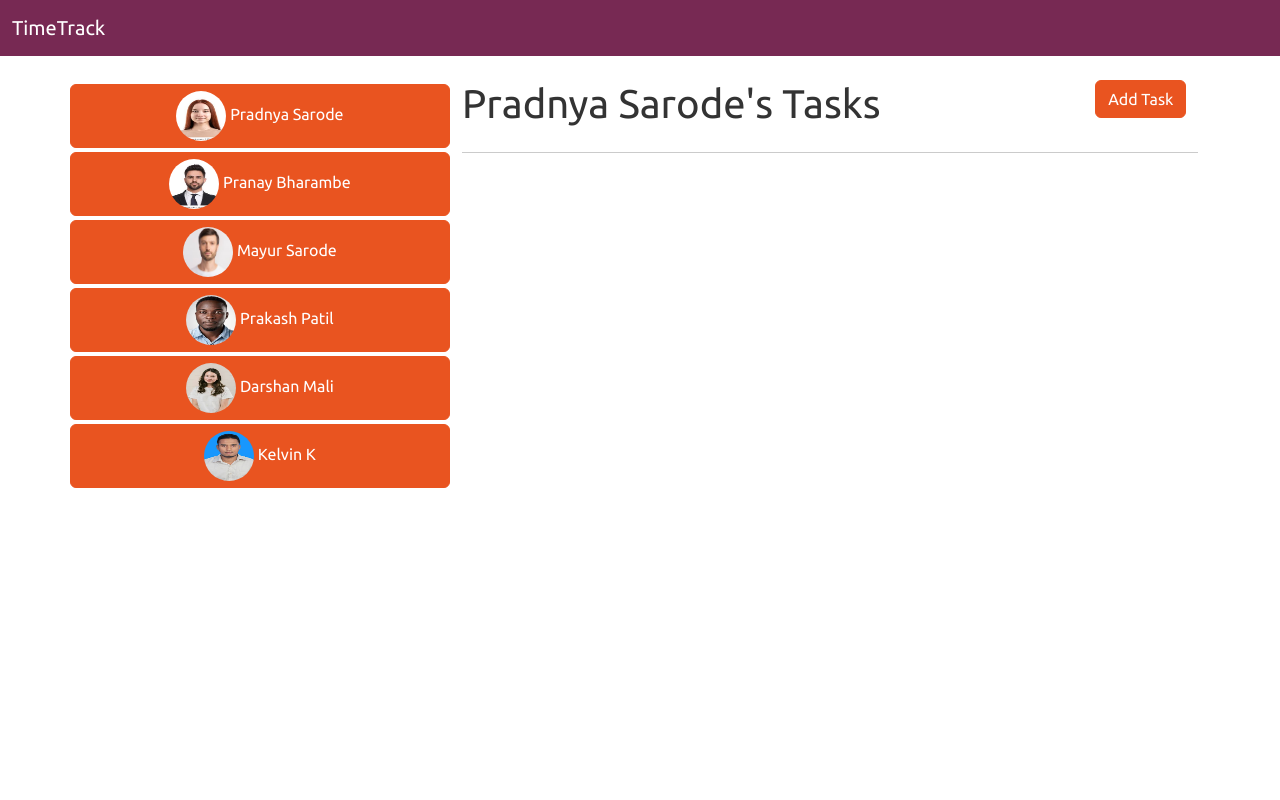
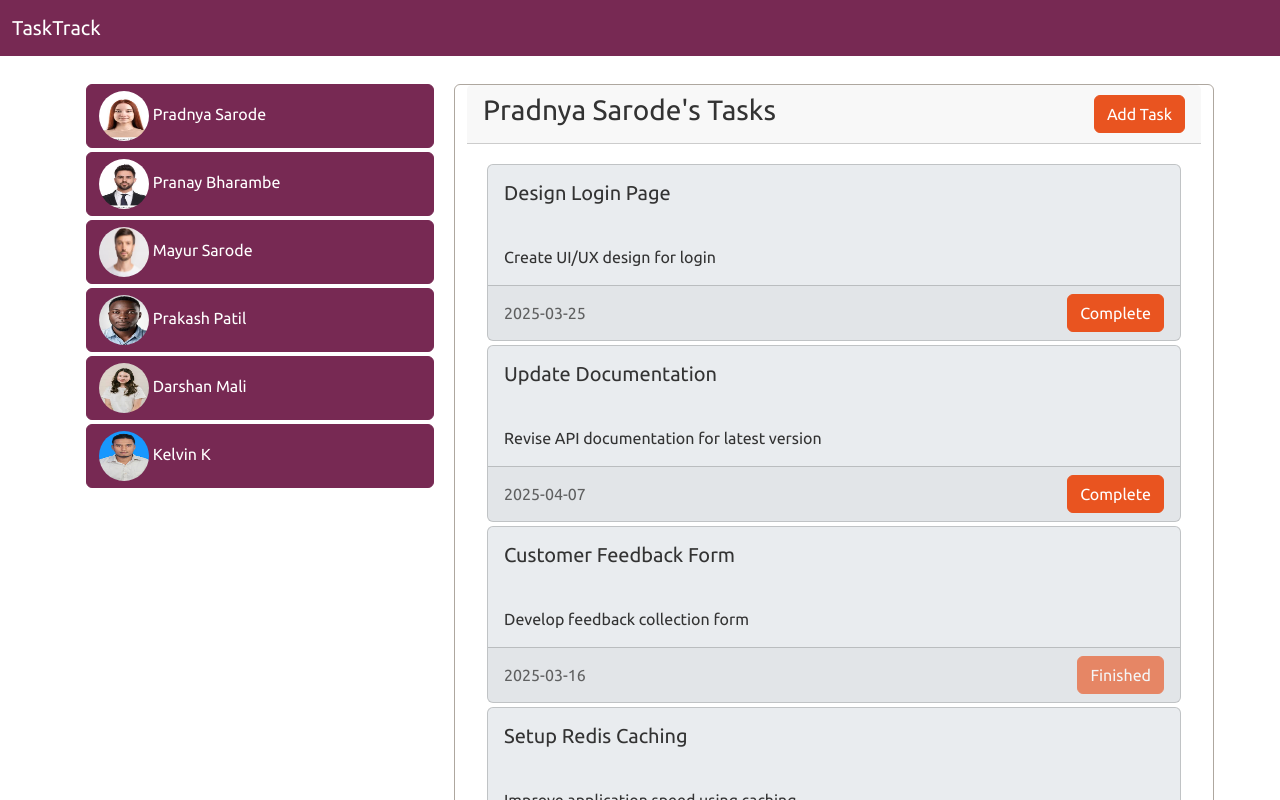
Before and after one commit to ksarode-pro/angular, an Angular app in the folder sample_app/: page / in a window 1280 px wide. Both pictures are taken after a click on the button "Pradnya Sarode". Shown: the top 800 px of the page. Built offline with nearby package versions, Linux system fonts and the light colour scheme.

Commit message:
task rendering

```diff
--- a/sample_app/src/app/app.component.ts
+++ b/sample_app/src/app/app.component.ts
@@ -13,7 +13,7 @@ import { EMPLOYEE_DATA } from '../assets/employee';
   styleUrl: './app.component.css'
 })
 export class AppComponent {
-  title = 'TimeTrack';
+  title = 'TaskTrack';
   user: any;
   users = EMPLOYEE_DATA;
 
--- /dev/null
+++ b/sample_app/src/app/common/custom_types.ts
@@ -0,0 +1,14 @@
+export interface User {
+    Id: number;
+    Name: string;
+    Photo: string;
+}
+
+export interface Task {
+    Id: number;
+    Name: string;
+    Description: string;
+    Status: string;
+    EndDate: string;
+    UserId: number;
+}
--- /dev/null
+++ b/sample_app/src/app/task/task-list/task-list.component.html
@@ -0,0 +1,17 @@
+<div class="card m-1 bg-light">
+    <div class="card-body">
+        <h5 class="card-title">{{ task.Name }}</h5>
+    </div>
+    <div class="card-body">
+        {{ task.Description }}
+    </div>
+    <div class="card-footer text-muted d-flex justify-content-between align-items-center">
+        {{ task.EndDate }}
+        <div *ngIf="task.Status == 'Pending'; else finishedTask">
+            <button class="btn btn-primary">Complete</button>
+        </div>
+        <ng-template #finishedTask>
+            <button class="btn btn-primary disabled">Finished</button>
+        </ng-template>
+    </div>
+</div>
--- a/sample_app/src/app/task/task.component.html
+++ b/sample_app/src/app/task/task.component.html
@@ -1,9 +1,13 @@
 <div class="row">
-    <div class="col-md-10 col-lg-10">
-        <h1>{{ user.Name }}'s Tasks</h1>
-    </div>
-    <div class="col-md-2 col-lg-2">
-        <button class="btn btn-primary">Add Task</button>
+    <div class="card border-secondary m-1">
+        <div class="card-header d-flex justify-content-between align-items-center">
+            <h3>{{ user.Name }}'s Tasks</h3>
+            <button class="btn btn-primary">Add Task</button>
+        </div>
+        <div class="card-body">
+            <div *ngFor="let task of getUserTasks">
+                <app-task-list [task]="task"></app-task-list>
+            </div>
+        </div>
     </div>
 </div>
-<hr>
--- a/sample_app/src/app/task/task.component.ts
+++ b/sample_app/src/app/task/task.component.ts
@@ -1,11 +1,21 @@
 import { Component, Input } from '@angular/core';
-import { EMPLOYEE_DATA } from '../../assets/employee';
+import { NgIf, NgFor } from '@angular/common';
+import { TaskListComponent } from "./task-list/task-list.component";
+import { Task, User } from '../common/custom_types';
+import { TASKS_DATA } from '../../assets/tasks';
+
 @Component({
   selector: 'app-task',
-  imports: [],
+  imports: [TaskListComponent, NgIf, NgFor],
   templateUrl: './task.component.html',
   styleUrl: './task.component.css'
 })
 export class TaskComponent {
-  @Input({ required: true }) user!: any;
+  @Input({ required: true }) user!: User;
+  tasks: Task[] = TASKS_DATA;
+
+  get getUserTasks()
+  {
+    return this.tasks.filter(t => t.UserId === this.user.Id)
+  }
 }
--- a/sample_app/src/app/user/user.component.html
+++ b/sample_app/src/app/user/user.component.html
@@ -1,5 +1,5 @@
-<div class="row mt-1">
-    <button class="btn btn-primary" type="button" (click)="onSelectUser(user)">
+<div class="row m-1">
+    <button class="btn btn-dark text-start  " type="button" (click)="onSelectUser(user)">
         <img [src]="this.getUserPhoto" [title]="user.Name" class="img-round" />
         {{user.Name}}
     </button>
--- /dev/null
+++ b/sample_app/src/assets/tasks.ts
@@ -0,0 +1,32 @@
+export const TASKS_DATA = [
+    { Id: 1, Name: "Design Login Page", Description: "Create UI/UX design for login", Status: "Pending", EndDate: "2025-03-25", UserId: 1 },
+    { Id: 2, Name: "Develop Authentication API", Description: "Implement JWT authentication", Status: "Completed", EndDate: "2025-03-10", UserId: 2 },
+    { Id: 3, Name: "Database Schema Update", Description: "Modify user table to store profile picture", Status: "Pending", EndDate: "2025-04-05", UserId: 3 },
+    { Id: 4, Name: "Optimize Performance", Description: "Improve API response time under 200ms", Status: "Pending", EndDate: "2025-03-30", UserId: 4 },
+    { Id: 5, Name: "Create Reports Dashboard", Description: "Develop analytics dashboard for users", Status: "Completed", EndDate: "2025-03-15", UserId: 5 },
+    { Id: 6, Name: "Fix Payment Gateway Bug", Description: "Resolve Stripe payment processing issue", Status: "Pending", EndDate: "2025-04-01", UserId: 6 },
+    { Id: 7, Name: "Enhance Security Policies", Description: "Implement two-factor authentication", Status: "Pending", EndDate: "2025-03-28", UserId: 2 },
+    { Id: 8, Name: "Write Unit Tests", Description: "Ensure 90% test coverage for modules", Status: "Pending", EndDate: "2025-04-02", UserId: 3 },
+    { Id: 9, Name: "Deploy on Staging", Description: "Prepare and deploy the latest build", Status: "Completed", EndDate: "2025-03-18", UserId: 5 },
+    { Id: 10, Name: "Update Documentation", Description: "Revise API documentation for latest version", Status: "Pending", EndDate: "2025-04-07", UserId: 1 },
+    { Id: 11, Name: "User Role Management", Description: "Develop role-based access control", Status: "Completed", EndDate: "2025-03-12", UserId: 4 },
+    { Id: 12, Name: "Refactor Codebase", Description: "Clean up redundant code and improve structure", Status: "Pending", EndDate: "2025-04-01", UserId: 6 },
+    { Id: 13, Name: "Setup CI/CD Pipeline", Description: "Automate deployment process with GitHub Actions", Status: "Pending", EndDate: "2025-04-10", UserId: 3 },
+    { Id: 14, Name: "Customer Feedback Form", Description: "Develop feedback collection form", Status: "Completed", EndDate: "2025-03-16", UserId: 1 },
+    { Id: 15, Name: "Bug Fix: Session Timeout", Description: "Resolve auto logout issue on inactivity", Status: "Pending", EndDate: "2025-03-31", UserId: 5 },
+    { Id: 16, Name: "Integrate Google Analytics", Description: "Track user behavior for better insights", Status: "Pending", EndDate: "2025-04-15", UserId: 2 },
+    { Id: 17, Name: "Create Mobile App Wireframes", Description: "Design UI mockups for Android and iOS", Status: "Pending", EndDate: "2025-03-29", UserId: 4 },
+    { Id: 18, Name: "Email Notification Service", Description: "Implement email alerts for user actions", Status: "Completed", EndDate: "2025-03-14", UserId: 6 },
+    { Id: 19, Name: "Data Backup Strategy", Description: "Define and implement backup policies", Status: "Pending", EndDate: "2025-04-08", UserId: 3 },
+    { Id: 20, Name: "Improve Accessibility", Description: "Ensure website meets WCAG standards", Status: "Pending", EndDate: "2025-03-27", UserId: 2 },
+    { Id: 21, Name: "Optimize SQL Queries", Description: "Improve database query performance", Status: "Completed", EndDate: "2025-03-13", UserId: 5 },
+    { Id: 22, Name: "Setup Redis Caching", Description: "Improve application speed using caching", Status: "Pending", EndDate: "2025-04-03", UserId: 1 },
+    { Id: 23, Name: "Implement Dark Mode", Description: "Allow users to switch between themes", Status: "Pending", EndDate: "2025-04-12", UserId: 4 },
+    { Id: 24, Name: "User Feedback Analysis", Description: "Analyze survey responses for improvements", Status: "Completed", EndDate: "2025-03-19", UserId: 6 },
+    { Id: 25, Name: "Automate Server Scaling", Description: "Setup auto-scaling for cloud deployment", Status: "Pending", EndDate: "2025-04-06", UserId: 3 },
+    { Id: 26, Name: "Enhance Search Functionality", Description: "Improve search accuracy and speed", Status: "Pending", EndDate: "2025-04-09", UserId: 2 },
+    { Id: 27, Name: "Implement WebSockets", Description: "Enable real-time updates for notifications", Status: "Pending", EndDate: "2025-03-26", UserId: 1 },
+    { Id: 28, Name: "Fix Mobile Layout Issues", Description: "Improve responsiveness on small screens", Status: "Completed", EndDate: "2025-03-17", UserId: 5 },
+    { Id: 29, Name: "AI Chatbot Development", Description: "Build chatbot for automated customer support", Status: "Pending", EndDate: "2025-04-11", UserId: 6 },
+    { Id: 30, Name: "Migrate to New Hosting", Description: "Move application to new cloud provider", Status: "Completed", EndDate: "2025-03-20", UserId: 4 }
+];
```
Also changed, not shown: sample_app/src/app/task/task-list/task-list.component.ts (added, +13 -0 lines), sample_app/src/app/user/user.component.ts (+1 -6 lines), sample_app/src/app/task/task-list/task-list.component.css (added), 1 other file (tests, documents, lock files or other folders).
